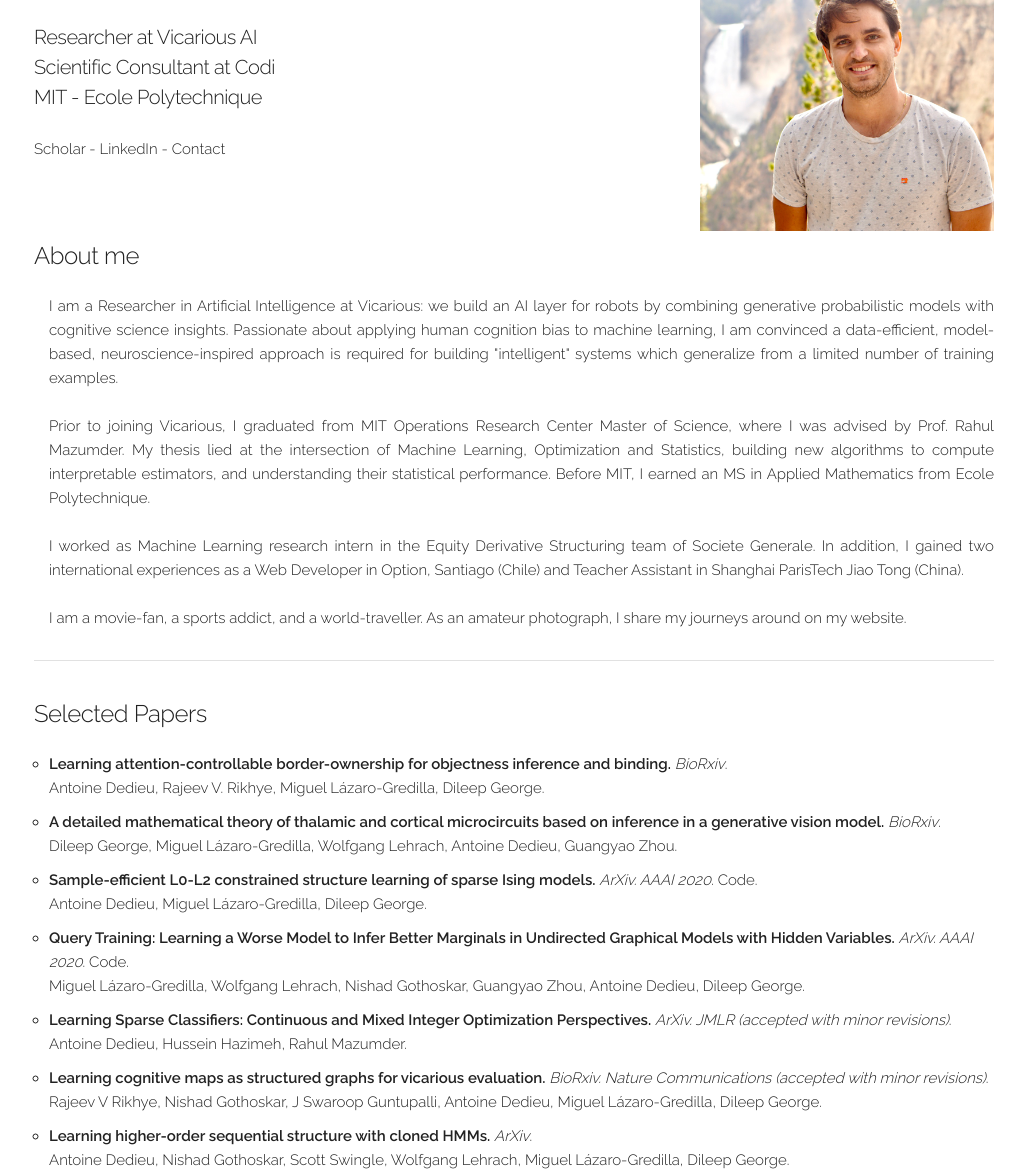
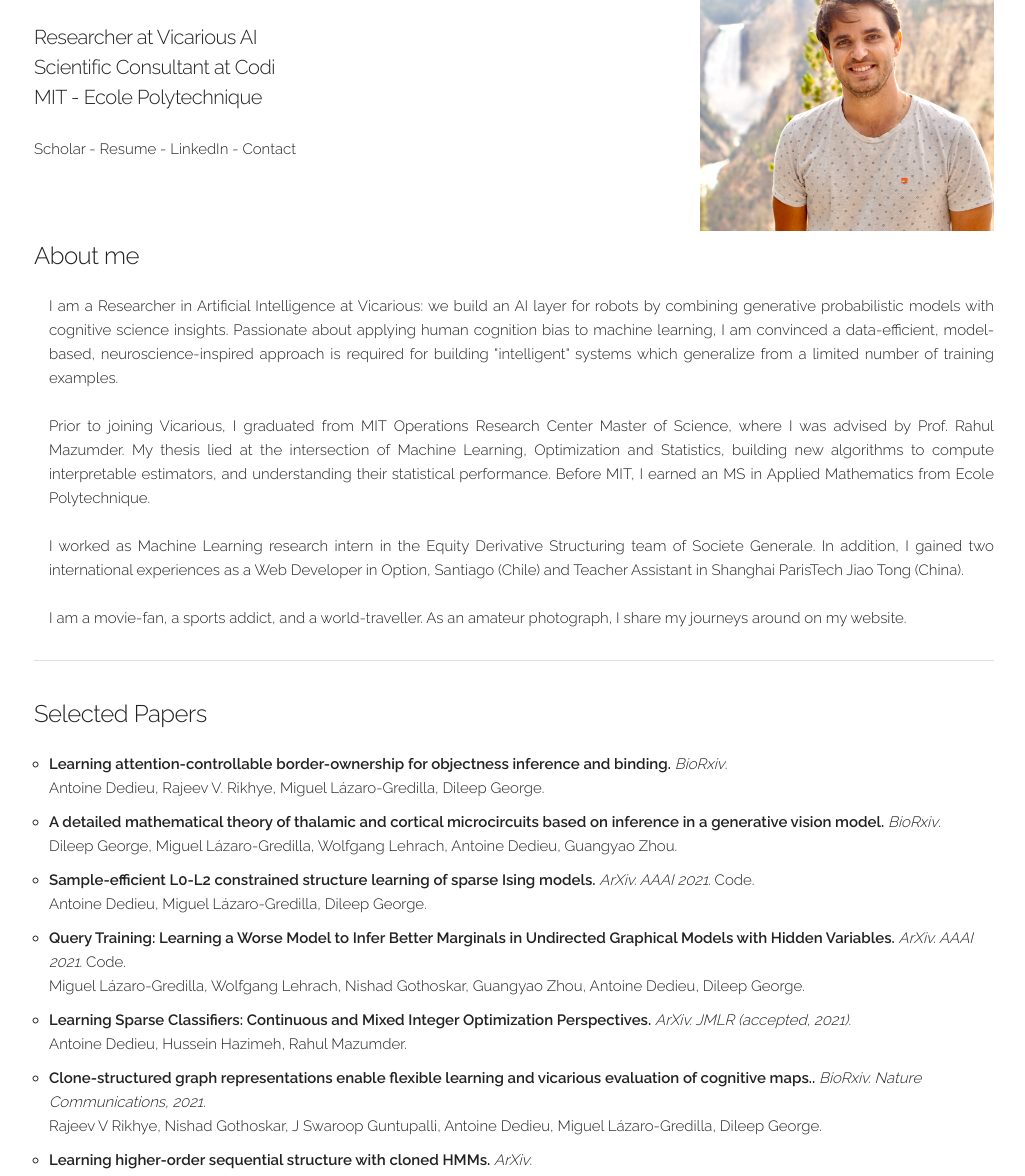
Before and after one commit to antoine-dedieu/antoine-dedieu.github.io, a plain HTML site: page index.html in a window 1280 px wide. Shown: the part 111-1287 px from the top of the page, without its empty margins (126-1151 px from the left). Drawn offline with Linux system fonts and the light colour scheme.

Commit message:
Update May21

```diff
--- a/index.html
+++ b/index.html
@@ -52,7 +52,10 @@
     Scientific Consultant at <a class="hidelink" href="https://codiwork.com">Codi</a> <br>
     <a class="hidelink" href="http://www.mit.edu">MIT</a> - <a class="hidelink" href="https://www.polytechnique.edu">Ecole Polytechnique</a>
         </h5> </p>
-        <p> <a class="hidelink" href="https://scholar.google.com/citations?user=Hgoc3FUAAAAJ">Scholar</a> - <a class="hidelink" href="https://www.linkedin.com/in/antoine-dedieu-9529a4a9/">LinkedIn</a> - <a class="hidelink" href="mailto:adedieu@mit.edu,antoine@vicarious.com">Contact</a></p>
+        <p> <a class="hidelink" href="https://scholar.google.com/citations?user=Hgoc3FUAAAAJ">Scholar</a> -
+          <a class="hidelink" href="Antoine_Dedieu.pdf">Resume</a>  -
+          <a class="hidelink" href="https://www.linkedin.com/in/antoine-dedieu-9529a4a9/">LinkedIn</a> -
+          <a class="hidelink" href="mailto:adedieu@mit.edu,antoine@vicarious.com">Contact</a></p>
       </div>
       <div class="four columns" style="margin-top: 5%">
         <img src="images/photo2020.jpg" alt="headshot" width="100%">
@@ -86,33 +89,33 @@
             </li>
 
             <li>
-              <strong>A detailed mathematical theory of thalamic and cortical microcircuits based on inference in a generative vision model.</strong><i><a class="hidelink" href="https://www.biorxiv.org/content/biorxiv/early/2020/09/10/2020.09.09.290601.full.pdf"> BioRxiv</a></i>.
+              <strong>A detailed mathematical theory of thalamic and cortical microcircuits based on inference in a generative vision model.</strong><i><a class="hidelink" href="https://www.biorxiv.org/content/10.1101/2020.09.09.290601v1"> BioRxiv</a></i>.
               <br>Dileep George, Miguel Lázaro-Gredilla, Wolfgang Lehrach, Antoine Dedieu, Guangyao Zhou.
             </li>
 
             <li>
               <strong>Sample-efficient L0-L2 constrained structure learning of sparse Ising models.</strong>
-              <i><a class="hidelink" href="https://arxiv.org/pdf/2012.01744"> ArXiv.</a> AAAI 2020</i>.
+              <i><a class="hidelink" href="https://arxiv.org/abs/2012.01744"> ArXiv.</a> AAAI 2021</i>.
               <a class="hidelink" href="https://github.com/antoine-dedieu/structure_learning_sparse_ising_models"> Code</a></i>.
               <br>Antoine Dedieu, Miguel Lázaro-Gredilla, Dileep George.
             </li>
 
             <li>
               <strong>Query Training: Learning a Worse Model to Infer Better Marginals in Undirected Graphical Models with Hidden Variables.</strong>
-              <i><a class="hidelink" href="https://arxiv.org/abs/2006.06803"> ArXiv.</a> AAAI 2020</i>.
+              <i><a class="hidelink" href="https://arxiv.org/abs/2006.06803"> ArXiv.</a> AAAI 2021</i>.
               <a class="hidelink" href="https://github.com/vicariousinc/query_training"> Code</a></i>.
               <br>Miguel Lázaro-Gredilla, Wolfgang Lehrach, Nishad Gothoskar, Guangyao Zhou, Antoine Dedieu, Dileep George.
             </li>
 
             <li>
               <strong>Learning Sparse Classifiers: Continuous and Mixed Integer Optimization Perspectives.</strong>
-              <i><a class="hidelink" href="https://arxiv.org/abs/2001.06471"> ArXiv</a>. JMLR (accepted with minor revisions)</i>.
+              <i><a class="hidelink" href="https://arxiv.org/abs/2001.06471"> ArXiv</a>. JMLR (accepted, 2021)</i>.
               <br>Antoine Dedieu, Hussein Hazimeh, Rahul Mazumder.
             </li>
 
             <li>
-              <strong>Learning cognitive maps as structured graphs for vicarious evaluation.</strong>
-              <i><a class="hidelink" href="https://www.biorxiv.org/content/10.1101/864421v4"> BioRxiv</a>. Nature Communications (accepted with minor revisions)</i>.
+              <strong>Clone-structured graph representations enable flexible learning and vicarious evaluation of cognitive maps..</strong>
+              <i><a class="hidelink" href="https://www.nature.com/articles/s41467-021-22559-5"> BioRxiv</a>. Nature Communications, 2021</i>.
               <br>Rajeev V Rikhye, Nishad Gothoskar, J Swaroop Guntupalli, Antoine Dedieu, Miguel Lázaro-Gredilla, Dileep George.
             </li>
 
```
Also changed, not shown: 1 other file.
